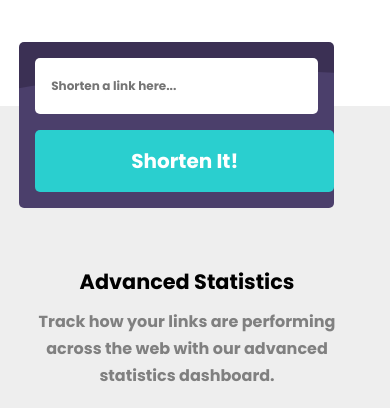
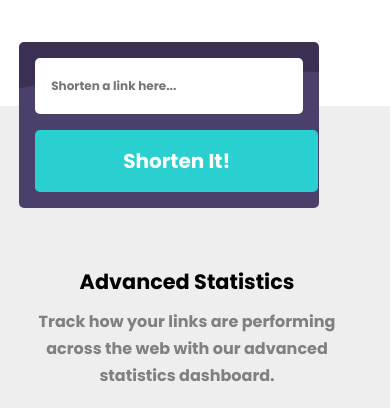
Before and after one commit to fibonacci007/Url-shortener, a plain HTML site: page index.html in a window 390 px wide. Shown: the part 1080-1488 px from the top of the page. Drawn offline with Linux system fonts and the light colour scheme.

Commit message:
Update style.css

```diff
--- a/style.css
+++ b/style.css
@@ -366,7 +366,7 @@ footer .icons img {
 }
 @media (max-width: 500px) {
   .searchdiv .btn3 {
-   padding: 1rem 6rem 1rem 6rem;
+   padding: 1rem 5.5rem 1rem 5.5rem;
     font-size: 20px;
     border-radius: 5px;
   }
```
